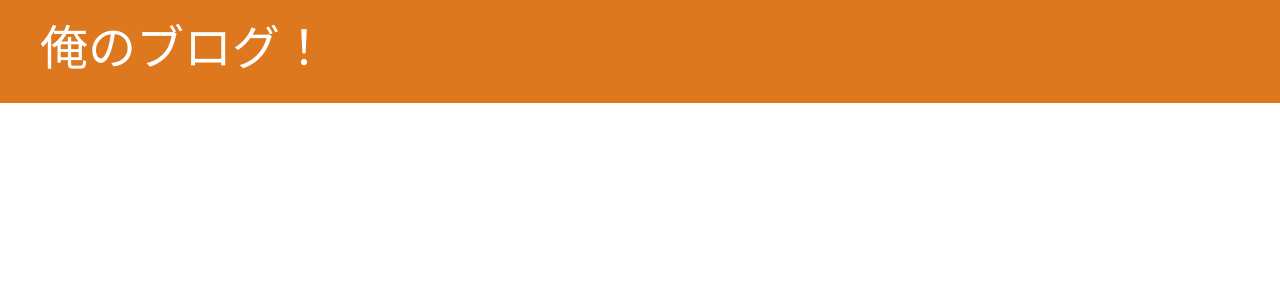
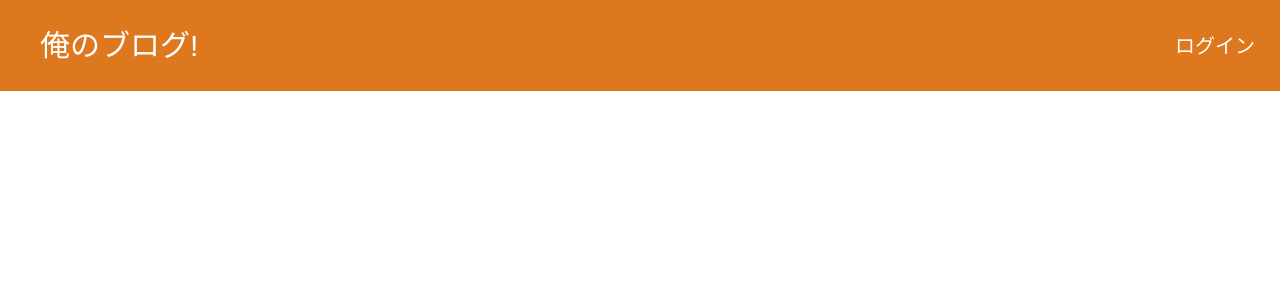
Before and after one commit to ojdmh/django-blog, a Django app: page / in a window 1280 px wide. Shown: the top 300 px of the page. Run offline with Django 3.2, Linux system fonts and the light colour scheme; data that the repository does not hold is empty; some libraries are stand-ins or nearby versions.

Commit message:
ログイン機能を追加

```diff
--- a/blog/static/css/blog.css
+++ b/blog/static/css/blog.css
@@ -11,16 +11,26 @@ h1 a, h2 a{
     color: #DE781F;
 }
 
-.header{
-    background-color:#DE781F;
-    width:100%;
-    padding: 20px 20px 20px 40px;
+.navbar {
+    font-size:2.0rem;
+    background-color:rgba(222,120,31,1);
+    color:rgba(255,255,255,1);
+    padding:20px 20px 20px 40px;
 }
 
-.header h1, .header h1 a, .header h1 a:visited, .header h1 a:active{
-    color: #ffffff;
-    font-size:36pt;
-    text-decoration: none;
+.navbar .navbar-brand {
+    font-size:3.0rem;
+    background-color:rgba(222,120,31,1);
+    color:rgba(255,255,255,1)
+}
+
+.navbar-light .navbar-nav .nav-link{
+    background-color: rgba(222,120,31,1);
+    color:rgba(255,255,255,1);
+}
+.navbar-light .navbar-nav .nav-link:focus, .navbar-light .navbar-nav .nav-link:hover{
+    background-color: rgba(255,255,0,.5);
+    color:rgba(255,255,255,1)
 }
 
 .content{
--- a/blog/templates/blog/base.html
+++ b/blog/templates/blog/base.html
@@ -1,21 +1,45 @@
 {% load static %}
+{% load bootstrap4 %}
 <html>
     <head>
-        <link rel="stylesheet" href="https://stackpath.bootstrapcdn.com/bootstrap/4.4.1/css/bootstrap.min.css">
+        {% bootstrap_css %}
+        {% bootstrap_javascript jquery='slim' %}
         <link rel="stylesheet" href="{% static 'css/blog.css' %}">
     </head>
 
     <body>
-        <div class="header">
-            <h1><a href="/">俺のブログ！</a></h1>
-        </div>
+        <nav class="navbar navbar-expand-lg navbar-light">
+            <a class="navbar-brand" href="/">俺のブログ!</a>
+            <button class="navbar-toggler" type="button" data-toggle="collapse" data-target="#navbarNavDropdown" aria-controls="navbarNavDropdown" aria-expanded="false" aria-label="Toggle navigation">
+                <span class="navbar-toggler-icon"></span>
+            </button>
 
+            <div class="collapse navbar-collapse" id="navbarNavDropdown">
+                <ul class="navbar-nav mr-auto">
+                    <!-- 左にメニューを出す時 -->
+                </ul>
+
+                <ul class="navbar-nav">
+                    <!-- 右にメニューを出す時 -->
+                    {% if user.is_authenticated %}
+                    <li class="nav-item">
+                        <a class="nav-link" href="{% url 'logout' %}">ログアウト</a>
+                    </li>
+                    {% else %}
+                    <li class="nav-item">
+                        <a class="nav-link" href="{% url 'login' %}">
+                        ログイン
+                    </a>
+                    </li>
+                    {% endif %}
+                </ul>
+            </div>
+        </nav>
         <div class="content container">
             <div class="row">
                 <div class="col-md-8">
                     {% block content %}
                     {% endblock %}
-                    </div>
                 </div>
             </div>
         </div>
--- a/project1/settings.py
+++ b/project1/settings.py
@@ -38,6 +38,7 @@ INSTALLED_APPS = [
     'django.contrib.sessions',
     'django.contrib.messages',
     'django.contrib.staticfiles',
+    'bootstrap4',
 ]
 
 MIDDLEWARE = [
@@ -127,3 +128,8 @@ USE_TZ = True
 # https://docs.djangoproject.com/en/3.0/howto/static-files/
 
 STATIC_URL = '/static/'
+
+#Authentication
+# ログイン後とログアウトの設定
+LOGIN_REDIRECT_URL = '/'
+LOGOUT_REDIRECT_URL = '/'
--- a/project1/urls.py
+++ b/project1/urls.py
@@ -4,4 +4,5 @@ from django.urls import path,include
 urlpatterns = [
     path('admin/', admin.site.urls),#/adminを付け加えるとadmin.site.urlsに飛ぶ
     path("",include('blog.urls')),
+    path('accounts/',include('django.contrib.auth.urls')),
 ]
```
Also changed, not shown: blog/templates/registration/login.html (added, +10 -0 lines).
